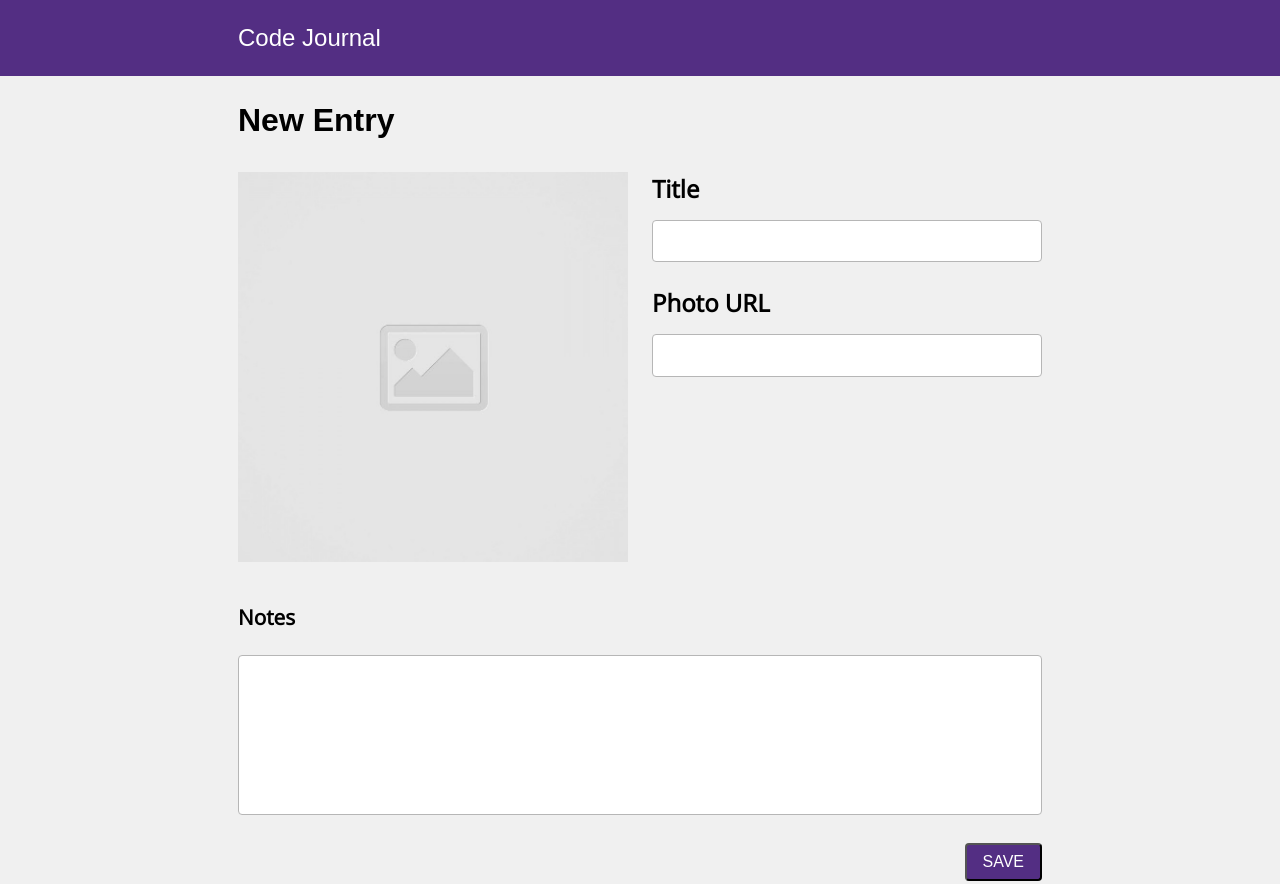
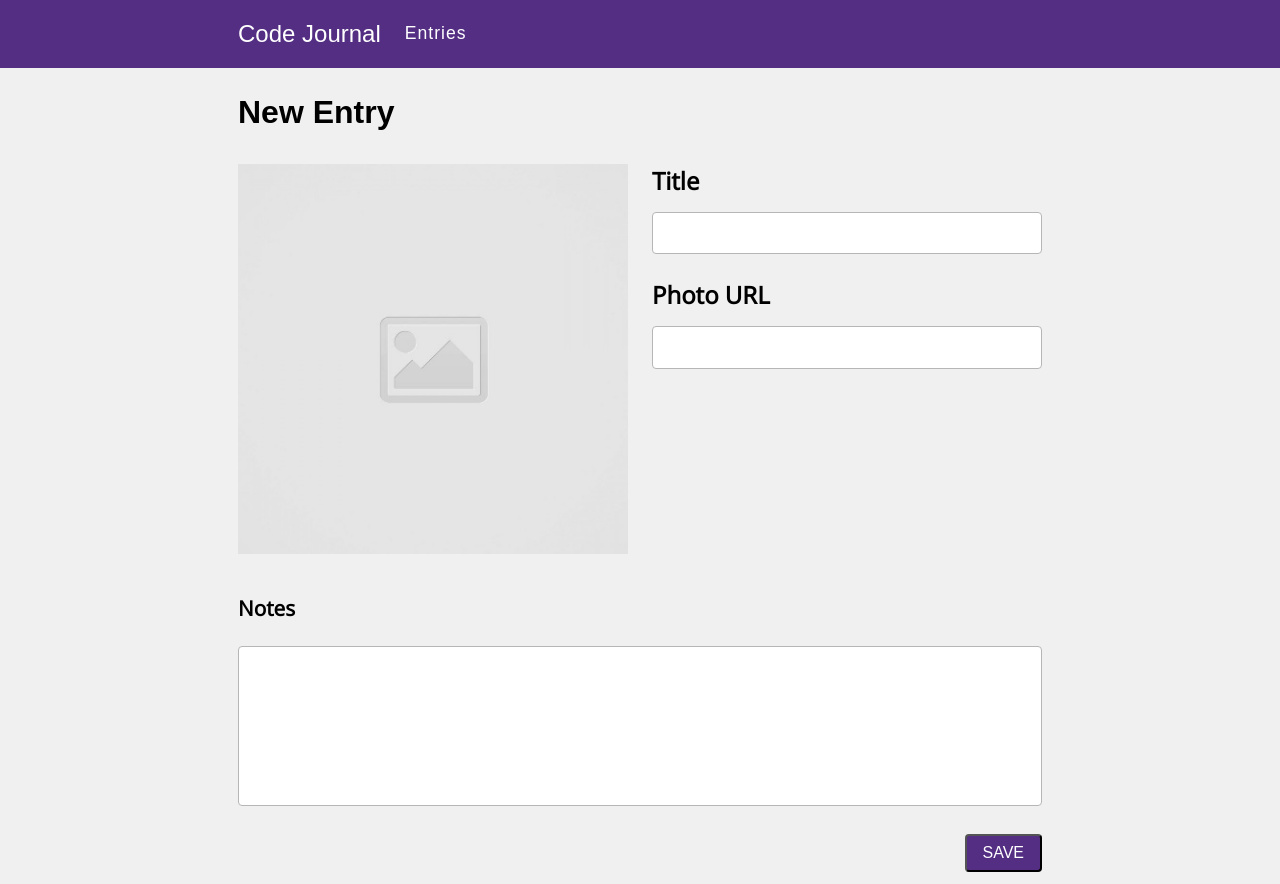
Before and after one commit to John-Baik/code-journal, a website: page index.html in a window 1280 px wide. Shown: the top 884 px of the page. Drawn offline with nearby package versions, Linux system fonts and the light colour scheme; a web font is replaced by a local one.

Commit message:
Add a navigation item to the navbar for Entries.

```diff
--- a/css/layout.css
+++ b/css/layout.css
@@ -34,6 +34,12 @@
 }
 
 
+/* Header */
+.entries-header {
+  display: flex;
+  align-items: center;
+  padding-left: 1.5rem;
+}
 
 /* Body */
 img {
--- a/css/styles.css
+++ b/css/styles.css
@@ -8,12 +8,19 @@ body {
 }
 
 .header-title {
-  margin: 0;
-  padding: 1.5rem 0;
+  padding-left: 1.5rem;
   color: white;
   font-family: "Prova Libre", sans-serif;
   font-weight: 400;
   font-size: 1.5rem;
+  display: flex;
+}
+
+.entries-header {
+  font-family: "Prova Libre", sans-serif;
+  color: white;
+  letter-spacing: 1px;
+  font-size: 1.1rem;
 }
 
 .body {
@@ -69,3 +76,4 @@ body {
   font-size: 1.5rem;
   font-weight: 800;
 }
+}
--- a/index.html
+++ b/index.html
@@ -21,12 +21,9 @@
 <body>
   <div class="outer-container">
     <div class="container">
-      <div class="column-full">
-        <div class="header">
-          <div class="column-half">
-            <h2 class="header-title">Code Journal</h2>
-          </div>
-        </div>
+      <div class="row">
+        <h2 class="header-title">Code Journal</h2>
+        <a class="entries-header" src="">Entries</a>
       </div>
     </div>
   </div>
```
